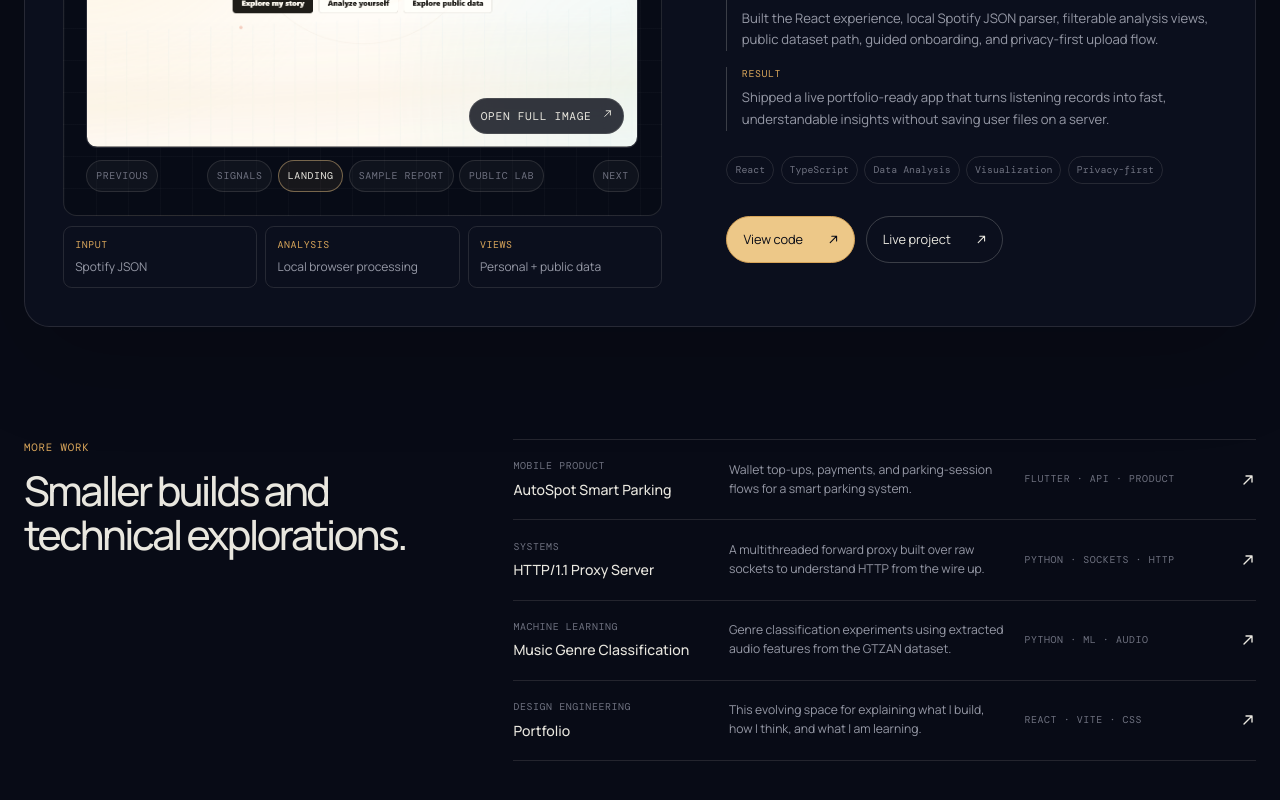
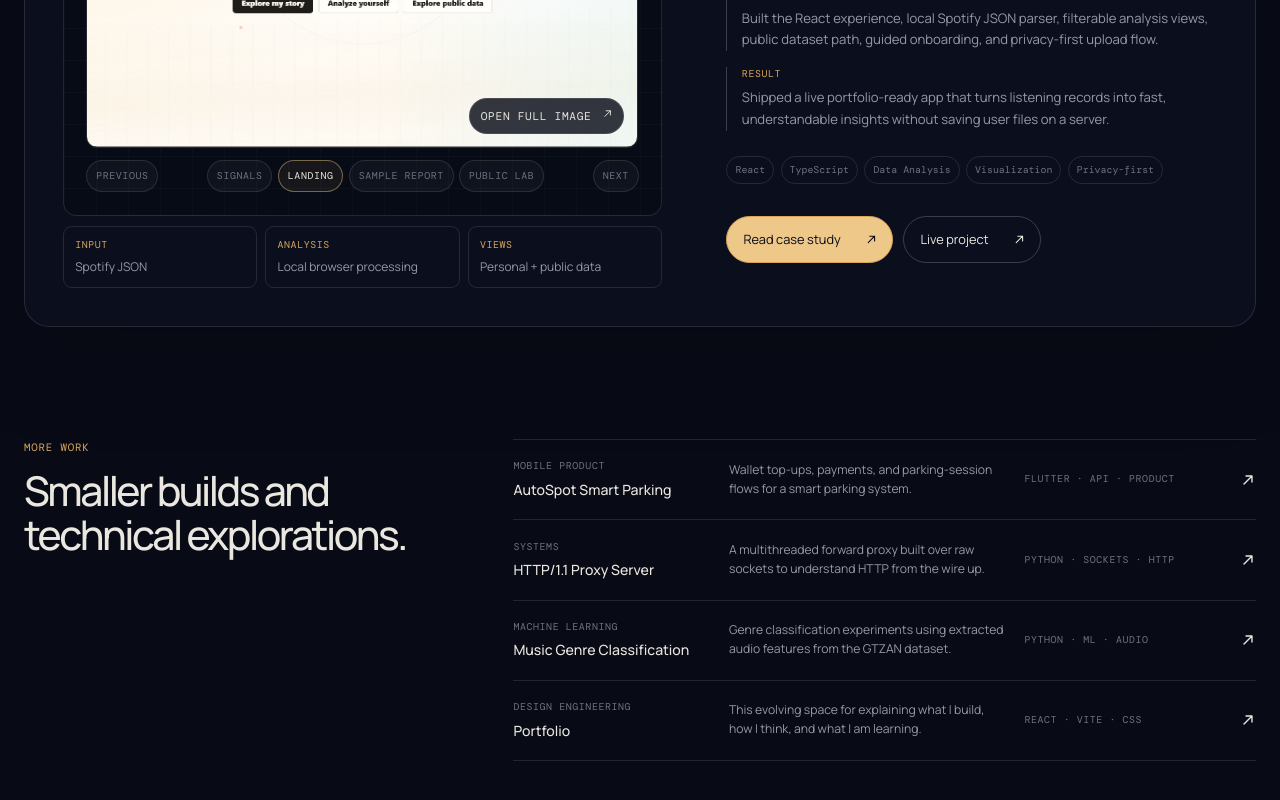
Before and after one commit to watarukeema/portfolio, a React (Vite) app: page / in a window 1280 px wide. Shown: the part 1924-2724 px from the top of the page. Built offline with nearby package versions, Linux system fonts and the light colour scheme; a web font is replaced by a local one.

Commit message:
Link portfolio project to case study

```diff
--- a/src/App.jsx
+++ b/src/App.jsx
@@ -336,7 +336,7 @@ function ProjectDetail({ project, onImagePreview, onUnavailableDemo }) {
         </div>
         <div className="project-actions">
           <ActionLink href={project.github} external primary>
-            View code
+            {project.githubLabel || "View code"}
           </ActionLink>
           {project.demo ? (
             <ActionLink href={project.demo} external>
--- a/src/data/portfolio.js
+++ b/src/data/portfolio.js
@@ -27,7 +27,8 @@ export const featuredProjects = [
     outcome:
       "Shipped a live portfolio-ready app that turns listening records into fast, understandable insights without saving user files on a server.",
     tags: ["React", "TypeScript", "Data Analysis", "Visualization", "Privacy-first"],
-    github: "https://github.com/watarukeema/listening-pattern-lab",
+    github: "https://github.com/watarukeema/listening-pattern-lab#listening-pattern-lab",
+    githubLabel: "Read case study",
     demo: "https://listening-pattern-lab.vercel.app/",
     displayType: "data-story",
     position: "node--listening-lab",
```
